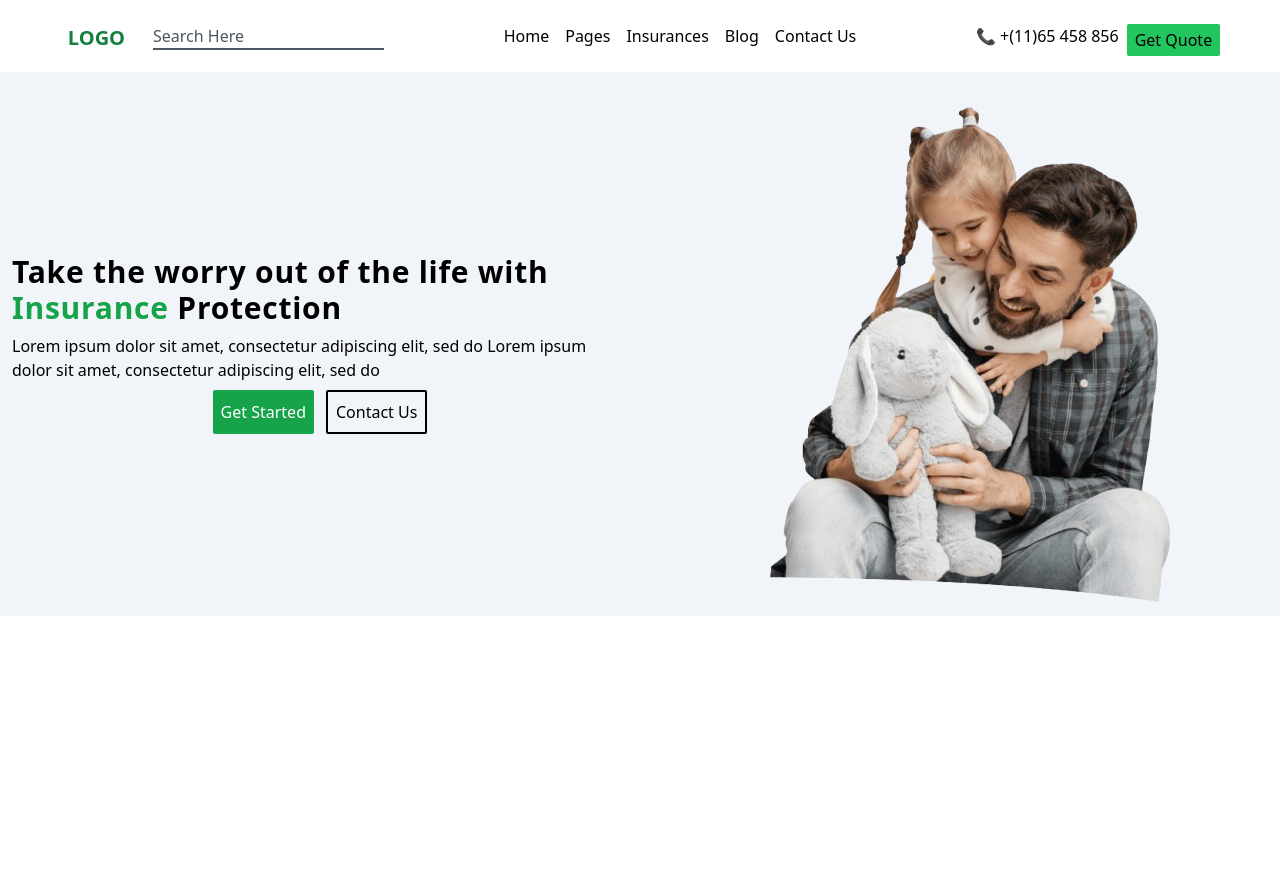
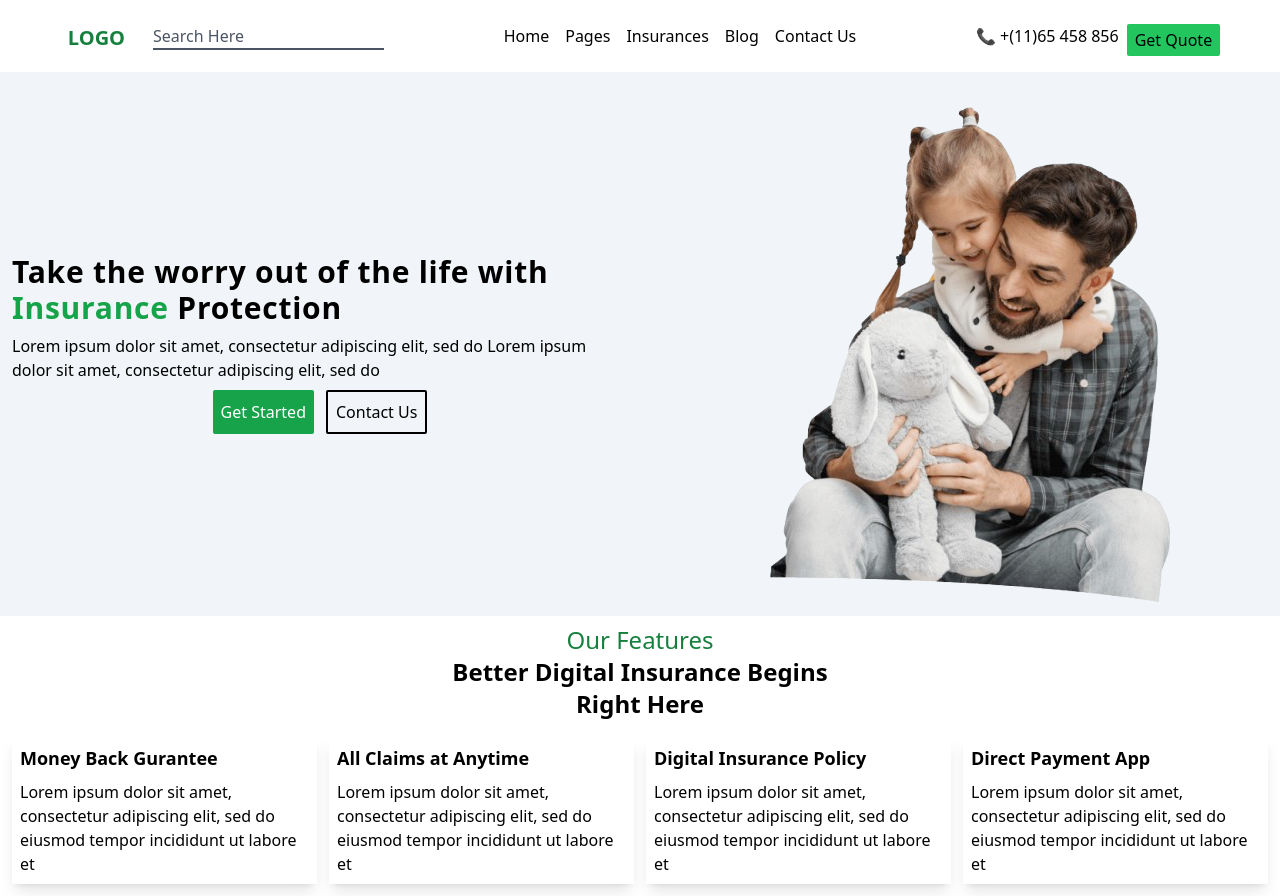
Before and after one commit to RisshabSingla/Guvi_Assignment_6, an Angular app: page / in a window 1280 px wide. Before the commit the page ends 800 px from the top, so only its background shows below. Built offline with nearby package versions, Linux system fonts and the light colour scheme.

Commit message:
Features Section Completed

```diff
--- a/src/app/app.component.html
+++ b/src/app/app.component.html
@@ -1,4 +1,5 @@
 <div>
   <app-header />
   <app-hero-section />
+  <app-features-section />
 </div>
--- a/src/app/app.component.ts
+++ b/src/app/app.component.ts
@@ -1,11 +1,12 @@
 import { Component } from '@angular/core';
 import { HeaderComponent } from './header/header.component';
 import { HeroSectionComponent } from './hero-section/hero-section.component';
+import { FeaturesSectionComponent } from './features-section/features-section.component';
 
 @Component({
   selector: 'app-root',
   standalone: true,
-  imports: [HeaderComponent, HeroSectionComponent],
+  imports: [HeaderComponent, HeroSectionComponent, FeaturesSectionComponent],
   templateUrl: './app.component.html',
   styleUrl: './app.component.css'
 })
--- /dev/null
+++ b/src/app/features-section/card/card.component.html
@@ -0,0 +1,8 @@
+<div class="shadow-lg p-2">
+  <div class="font-bold text-lg">
+    {{ heading }}
+  </div>
+  <div class="text-md mt-2">
+    {{ subheading }}
+  </div>
+</div>
--- /dev/null
+++ b/src/app/features-section/features-section.component.html
@@ -0,0 +1,15 @@
+<div class="w-full p-2">
+  <div class="flex justify-center text-green-700 text-2xl">Our Features</div>
+  <div class="text-2xl font-bold">
+    <div class="flex justify-center">Better Digital Insurance Begins</div>
+    <div class="flex justify-center">Right Here</div>
+  </div>
+
+  <div class="grid grid-cols-2 lg:grid-cols-4 gap-1 mt-3">
+    @for(card of cardData; track card.id){
+    <div class="p-1">
+      <app-card [heading]="card.heading" [subheading]="card.subheading" />
+    </div>
+    }
+  </div>
+</div>
--- /dev/null
+++ b/src/app/features-section/features-section.component.ts
@@ -0,0 +1,21 @@
+import { Component } from '@angular/core';
+import { CardComponent } from "./card/card.component";
+
+const Data = [
+  {id: "1",heading: "Money Back Gurantee", subheading: "Lorem ipsum dolor sit amet, consectetur adipiscing elit, sed do eiusmod tempor incididunt ut labore et "
+  },{id: "2",heading: "All Claims at Anytime", subheading: "Lorem ipsum dolor sit amet, consectetur adipiscing elit, sed do eiusmod tempor incididunt ut labore et"
+  },{id: "3",heading: "Digital Insurance Policy", subheading: "Lorem ipsum dolor sit amet, consectetur adipiscing elit, sed do eiusmod tempor incididunt ut labore et"
+  },{id: "4",heading: "Direct Payment App", subheading: "Lorem ipsum dolor sit amet, consectetur adipiscing elit, sed do eiusmod tempor incididunt ut labore et"
+  }
+]
+
+@Component({
+  selector: 'app-features-section',
+  standalone: true,
+  imports: [CardComponent],
+  templateUrl: './features-section.component.html',
+  styleUrl: './features-section.component.css'
+})
+export class FeaturesSectionComponent {
+  cardData = Data;
+}
```
Also changed, not shown: src/app/features-section/card/card.component.ts (added, +14 -0 lines), src/app/features-section/card/card.component.css (added), src/app/features-section/features-section.component.css (added).
